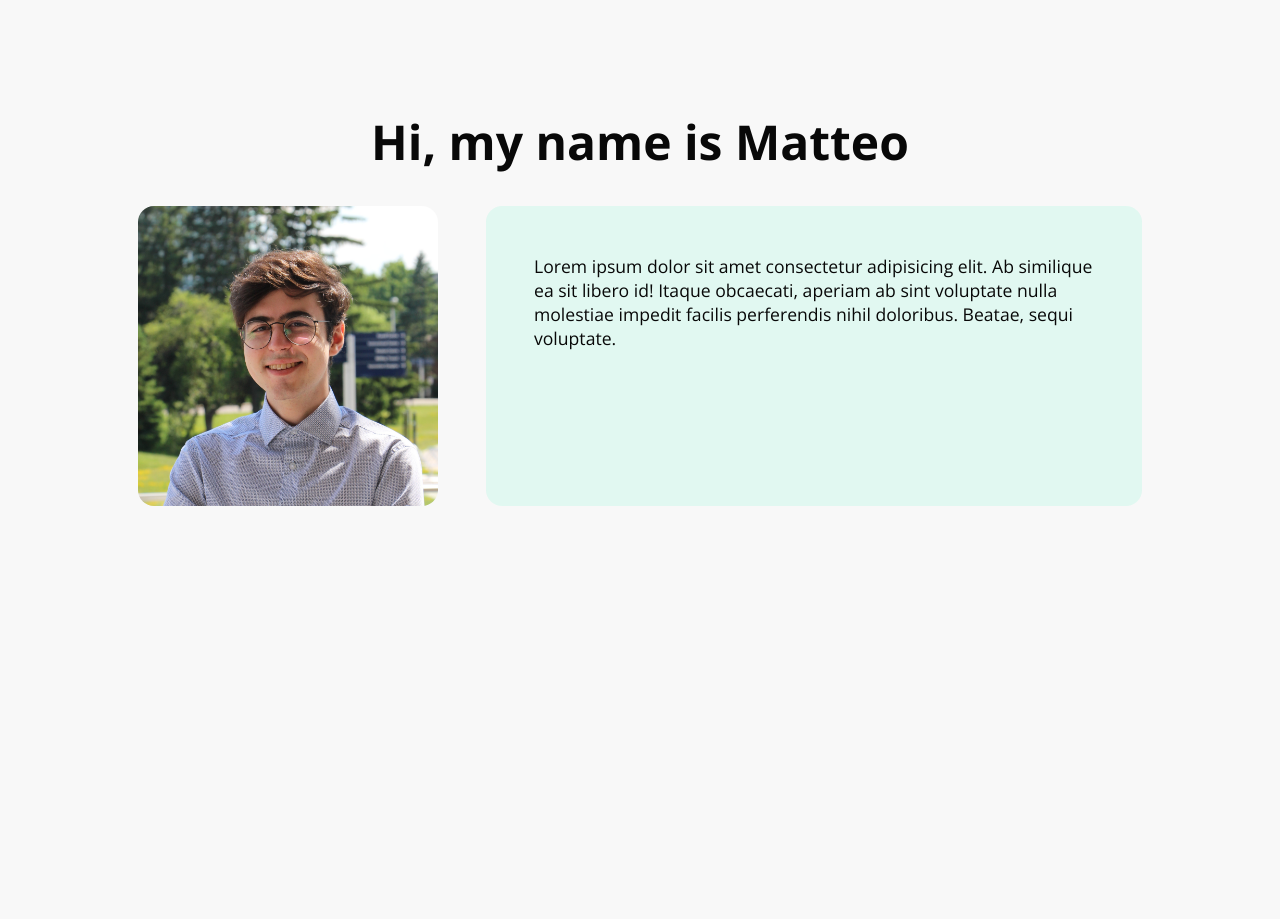
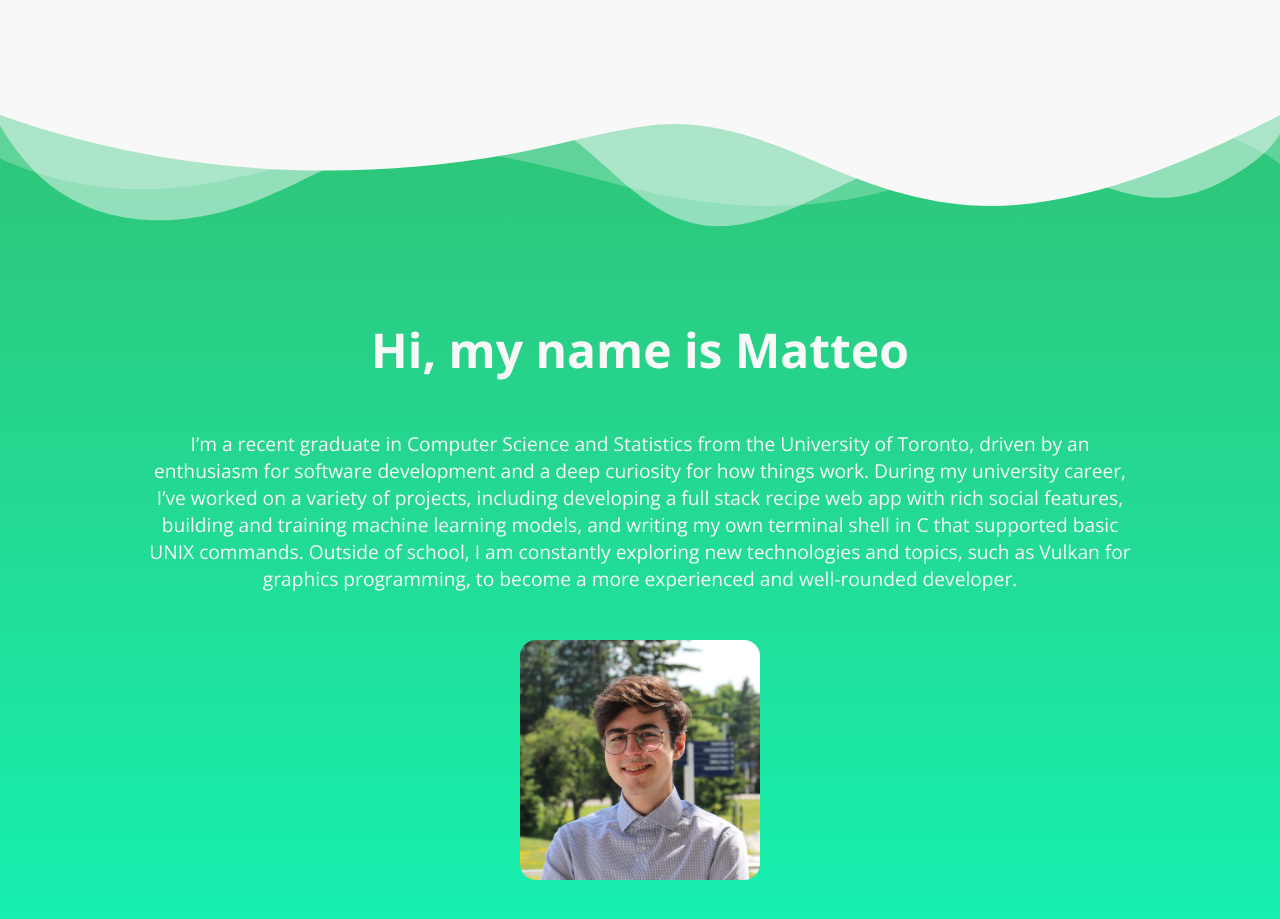
Before and after one commit to mgiann2/portfolio-website-v2, a Vue app: page / in a window 1280 px wide. Shown: the part 499-1418 px from the top of the page. Before the commit the page ends 1005 px from the top, so only its background shows below. Built offline with nearby package versions, Linux system fonts and the light colour scheme.

Commit message:
Add about section

```diff
--- a/src/components/About.vue
+++ b/src/components/About.vue
@@ -3,51 +3,91 @@
 </script>
 
 <template>
-    <div class="container">
-        <h1 class="greeting">Hi, my name is Matteo</h1>
-        <div class="about-picture-div">
+    <div style="position: relative;">
+        <div class="custom-shape-divider-top-1739562910">
+            <svg data-name="Layer 1" xmlns="http://www.w3.org/2000/svg" viewBox="0 0 1200 120" preserveAspectRatio="none">
+                <path d="M0,0V46.29c47.79,22.2,103.59,32.17,158,28,70.36-5.37,136.33-33.31,206.8-37.5C438.64,32.43,512.34,53.67,583,72.05c69.27,18,138.3,24.88,209.4,13.08,36.15-6,69.85-17.84,104.45-29.34C989.49,25,1113-14.29,1200,52.47V0Z" opacity=".25" class="shape-fill"></path>
+                <path d="M0,0V15.81C13,36.92,27.64,56.86,47.69,72.05,99.41,111.27,165,111,224.58,91.58c31.15-10.15,60.09-26.07,89.67-39.8,40.92-19,84.73-46,130.83-49.67,36.26-2.85,70.9,9.42,98.6,31.56,31.77,25.39,62.32,62,103.63,73,40.44,10.79,81.35-6.69,119.13-24.28s75.16-39,116.92-43.05c59.73-5.85,113.28,22.88,168.9,38.84,30.2,8.66,59,6.17,87.09-7.5,22.43-10.89,48-26.93,60.65-49.24V0Z" opacity=".5" class="shape-fill"></path>
+                <path d="M0,0V5.63C149.93,59,314.09,71.32,475.83,42.57c43-7.64,84.23-20.12,127.61-26.46,59-8.63,112.48,12.24,165.56,35.4C827.93,77.22,886,95.24,951.2,90c86.53-7,172.46-45.71,248.8-84.81V0Z" class="shape-fill"></path>
+            </svg>
+        </div>
+    </div>
+    <div class="color-container">
+        <div class="container">
             <div class="about-div">
-                <p>
-                    Lorem ipsum dolor sit amet consectetur adipisicing elit. Ab similique ea sit libero id! Itaque obcaecati, aperiam ab sint voluptate nulla molestiae impedit facilis perferendis nihil doloribus. Beatae, sequi voluptate.
+                <h1 class="greeting">Hi, my name is Matteo</h1>
+                <p class="about-content">I’m a recent graduate in Computer Science and Statistics from the University of Toronto, driven by an enthusiasm for software development and a deep curiosity for how things work. During my university career, I’ve worked on a variety of projects, including developing a full stack recipe web app with rich social features, building and training machine learning models, and writing my own terminal shell in C that supported basic UNIX commands. Outside of school, I am constantly exploring new technologies and topics, such as Vulkan for graphics programming, to become a more experienced and well-rounded developer.
                 </p>
+                <img :src="profilePhoto">
             </div>
-            <img :src="profilePhoto" alt="Picture of Matteo" class="picture" />
         </div>
     </div>
 </template>
 
 <style scoped>
-p {
-    font-size: 1.1rem;
+.color-container {
+    background-color: var(--primary);
+    background-image: linear-gradient(180deg, var(--primary), var(--accent));
+    padding-top: calc(5rem + 64px);
+    padding-bottom: 5rem;
 }
 
 .greeting {
     font-size: 1.6rem;
-}
-
-.about-picture-div {
-    display: flex;
-    flex-direction: row-reverse;
-    gap: 3rem;
-    flex-direction: column;
+    margin-top: 0;
+    margin-bottom: 3rem;
 }
 
 .about-div {
-    padding: 3rem;
-    background: color-mix(in hsl, var(--accent), transparent 90%);
-    border-radius: 16px;
-    text-align: left;
+    margin-right: auto;
+    margin-left: auto;
+    max-width: 1000px;
 }
 
-.about-div > p {
-    margin: 0;
+.about-content {
+    margin-top: 0;
+    margin-bottom: 3rem;
+}
+
+.custom-shape-divider-top-1739562910 {
+    position: absolute;
+    top: 0;
+    left: 0;
+    width: 100%;
+    overflow: hidden;
+    line-height: 0;
+}
+
+.custom-shape-divider-top-1739562910 svg {
+    position: relative;
+    display: block;
+    width: calc(100% + 1.3px);
+    height: 64px;
+}
+
+.custom-shape-divider-top-1739562910 .shape-fill {
+    fill: var(--black);
 }
 
 img {
     border-radius: 16px;
     aspect-ratio: 1 / 1;
-    max-width: 300px;
+    max-width: 15rem;
     margin: 0 auto;
+}
+
+@media (prefers-color-scheme: light) {
+    .greeting {
+        color: var(--white);
+    }
+
+    .about-content {
+        color: var(--white);
+    }
+
+    .custom-shape-divider-top-1739562910 .shape-fill {
+        fill: var(--white);
+    }
 }
 
 @media (min-width: 475px) {
@@ -64,7 +104,7 @@
 
 @media (min-width: 768px) {
     .greeting {
-        font-size: 3rem;
+        font-size: 2rem;
     }
 }
 
@@ -73,9 +113,16 @@
         font-size: 3rem;
     }
 
-    .about-picture-div {
-        padding: 0 6rem;
-        flex-direction: row-reverse;
+    .custom-shape-divider-top-1739562910 svg {
+        height: 128px;
+    }
+
+    .color-container {
+        padding-top: calc(5rem + 128px);
+    }
+
+    .about-content {
+        font-size: 1.2rem;
     }
 }
 
@@ -84,9 +131,16 @@
         font-size: 3rem;
     }
 
-    .about-picture-div {
-        padding: 0 8rem;
-        flex-direction: row-reverse;
+    .custom-shape-divider-top-1739562910 svg {
+        height: 128px;
+    }
+
+    .color-container {
+        padding-top: calc(5rem + 128px);
+    }
+
+    .about-content {
+        font-size: 1.2rem;
     }
 }
 
@@ -95,9 +149,16 @@
         font-size: 3rem;
     }
 
-    .about-picture-div {
-        padding: 0 10rem;
-        flex-direction: row-reverse;
+    .custom-shape-divider-top-1739562910 svg {
+        height: 128px;
+    }
+
+    .color-container {
+        padding-top: calc(5rem + 128px);
+    }
+
+    .about-content {
+        font-size: 1.2rem;
     }
 }
 
```
